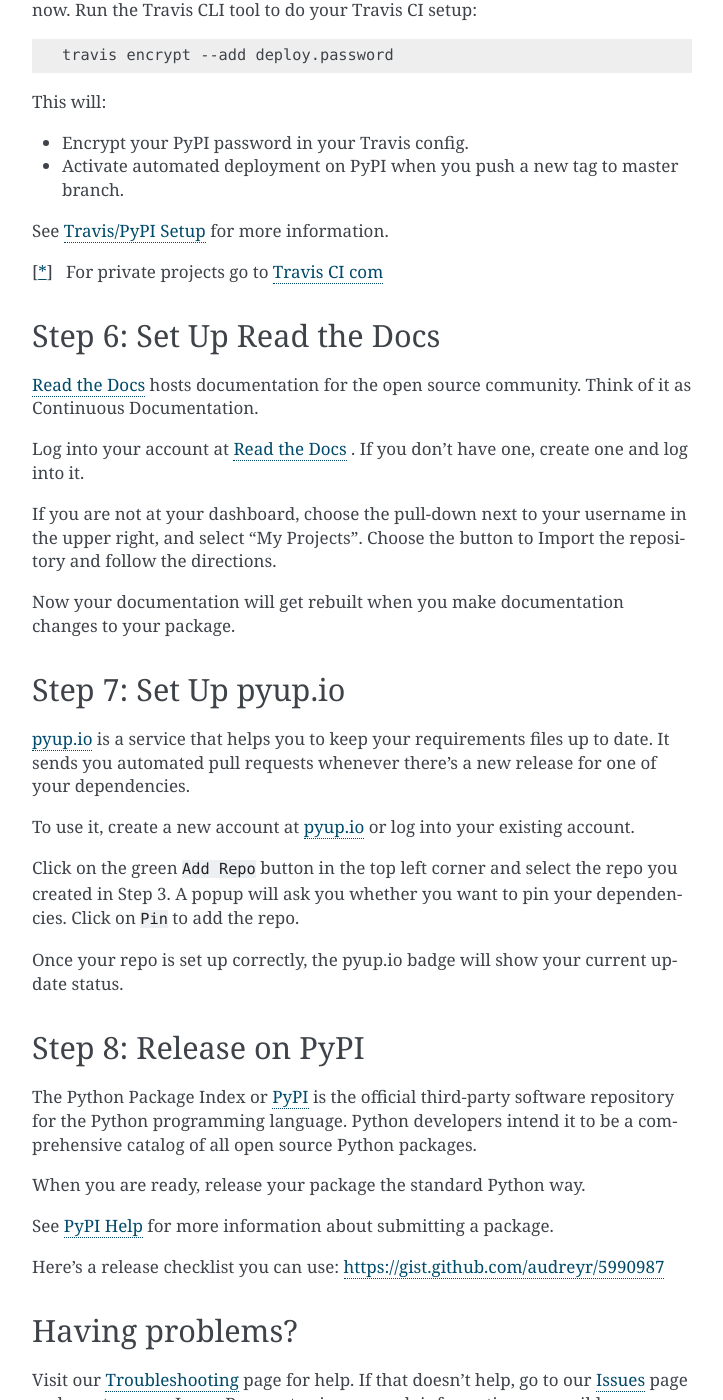
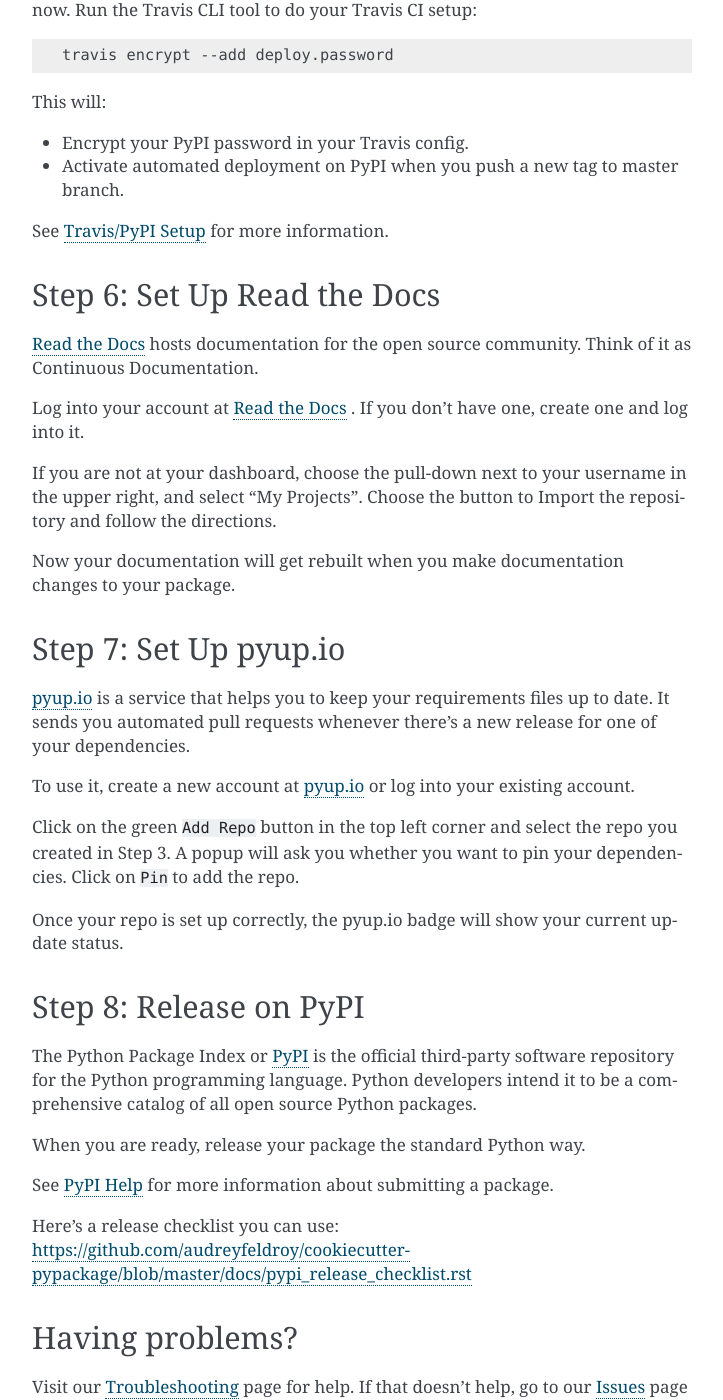
Before and after one commit to audreyfeldroy/cookiecutter-pypackage, a Sphinx documentation site: the page built from docs/tutorial.rst, in a window 1280 px wide and 1400 px high, scrolled down 2353 px. Shown: the whole window, without its empty margins (388-1111 px from the left). Built offline with Sphinx 7.4.7, drawn with Linux system fonts in a browser that asks for light colours; some of the changed lines change nothing that is shown; some of the changed text lies outside the part shown.

Commit message:
Fix broken links in the tutorial (#623)
* Step 5 and Step 8 links updated.

Step 5: Change link to travis.ci.com and remove travis.ci.org
Since June 15th, 2021, the building on travis-ci.org is ceased. Please use travis-ci.com from now on.

Step 8
Release on PyPi checklist link was 404.  Updated the link to to point to the pypi_release_checklist in docs.

* Step 5 remove missing internal link

One of the travis links deleted in the last commit had not been completely removed.

```diff
--- a/docs/tutorial.rst
+++ b/docs/tutorial.rst
@@ -100,7 +100,7 @@
 Step 5: Set Up Travis CI
 ------------------------
 
-`Travis CI org`_ [*]_ is a continuous integration tool used to prevent integration problems. Every commit to the master branch will trigger automated builds of the application.
+`Travis CI com`_ is a continuous integration tool used to prevent integration problems. Every commit to the master branch will trigger automated builds of the application.
 
 Login using your Github credentials. It may take a few minutes for Travis CI to load up a list of all your GitHub repos. They will be listed with boxes to the left of the repo name, where the boxes have an ``X`` in them, meaning it is not connected to Travis CI.
 
@@ -119,9 +119,6 @@
 
 See :ref:`travis-pypi-setup` for more information.
 
-.. [*] For private projects go to `Travis CI com`_
-
-.. _`Travis CI org`: https://travis-ci.org/
 .. _`Travis CI com`: https://travis-ci.com/
 
 
@@ -162,7 +159,7 @@
 
 See `PyPI Help`_ for more information about submitting a package.
 
-Here's a release checklist you can use: https://gist.github.com/audreyr/5990987
+Here's a release checklist you can use: https://github.com/audreyfeldroy/cookiecutter-pypackage/blob/master/docs/pypi_release_checklist.rst
 
 .. _`PyPI`: https://pypi.python.org/pypi
 .. _`PyPI Help`: https://pypi.org/help/#publishing
```
